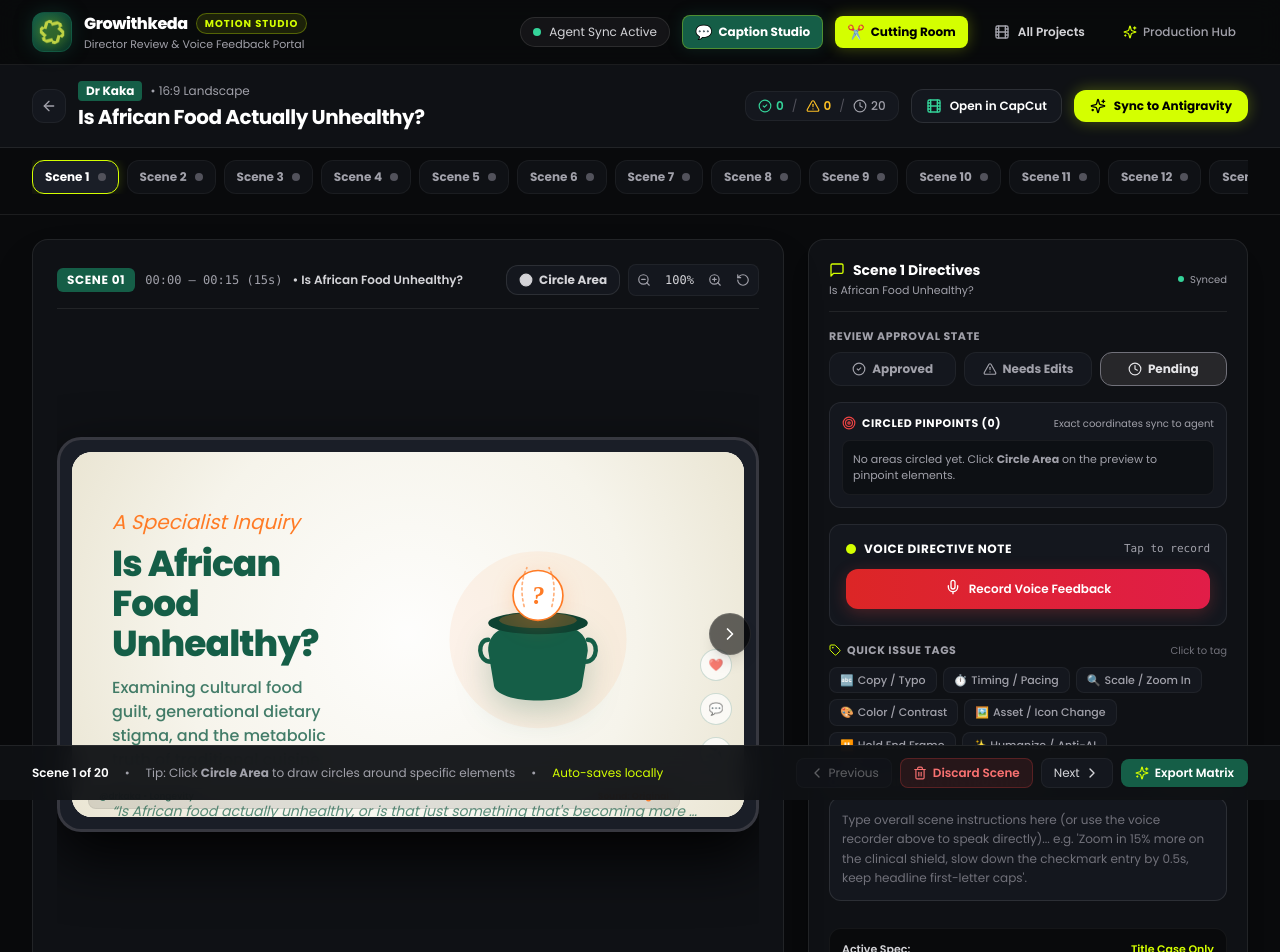
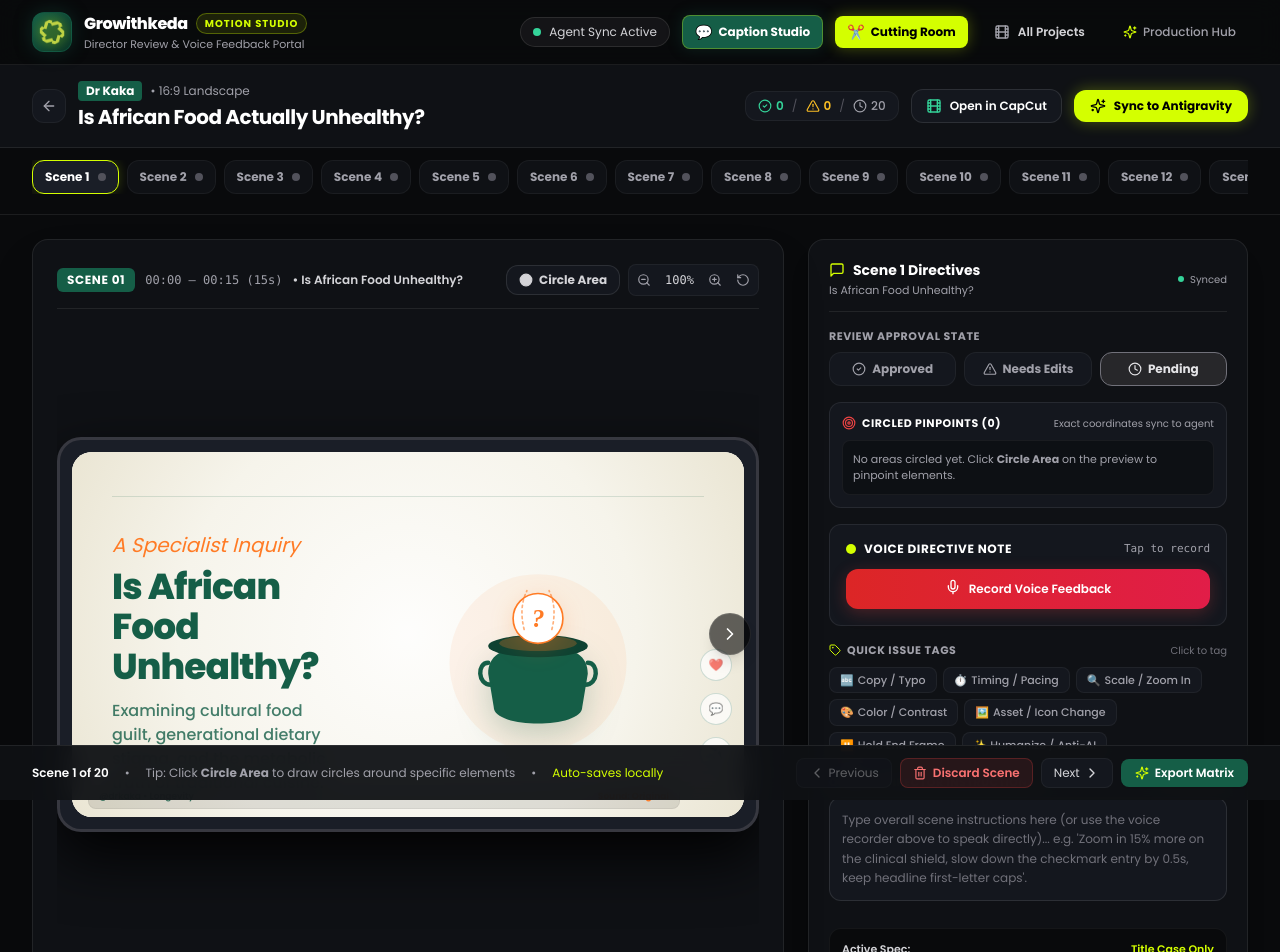
Before and after one commit to thekelechidavid/motion-review-studio, a Next.js app: page /project/dr-kaka-african-food in a window 1280 px wide. Shown: the top 952 px of the page. Built offline with nearby package versions, Linux system fonts and the light colour scheme; a web font is replaced by a local one.

Commit message:
fix(african-food): Add back header divider line (zero text) and remove written footer text

```diff
--- a/components/SceneViewer.tsx
+++ b/components/SceneViewer.tsx
@@ -628,8 +628,11 @@ function renderLandscapeVisual(scene: Scene) {
       {/* Subtle Radial Paper Vignette */}
       <div className="absolute inset-0 bg-[radial-gradient(circle_at_50%_50%,rgba(255,255,255,0.85)_0%,rgba(246,244,235,0.4)_60%,rgba(229,223,201,0.7)_100%)] pointer-events-none" />
 
+      {/* Top Header Divider Line (Clean, Pristine, Zero Text) */}
+      <div className="relative z-10 w-full border-b border-[rgba(21,94,71,0.15)] pb-1" />
+
       {/* Center 16:9 Split: Left 45% Typography Stack | Right 55% Visual Hero (Clean, Unboxed, Zero Clutter) */}
-      <div className="relative z-10 flex-1 grid grid-cols-12 gap-6 lg:gap-8 items-center py-2">
+      <div className="relative z-10 flex-1 grid grid-cols-12 gap-6 lg:gap-8 items-center py-4">
         {/* Left Column: Unboxed Typography */}
         <div className="col-span-5 flex flex-col justify-center">
           {scene.connectiveText && (
@@ -646,10 +649,10 @@ function renderLandscapeVisual(scene: Scene) {
         </div>
 
         {/* Right Column: Hero Visual SVG */}
-        <div className="col-span-7 flex items-center justify-center relative min-h-[220px] sm:min-h-[280px]">
+        <div className="col-span-7 flex items-center justify-center relative min-h-[240px] sm:min-h-[300px]">
           {scene.svgMarkup ? (
             <div
-              className="w-full flex items-center justify-center [&>svg]:w-full [&>svg]:h-auto [&>svg]:max-h-[320px]"
+              className="w-full flex items-center justify-center [&>svg]:w-full [&>svg]:h-auto [&>svg]:max-h-[340px]"
               dangerouslySetInnerHTML={{ __html: scene.svgMarkup }}
             />
           ) : (
@@ -657,15 +660,6 @@ function renderLandscapeVisual(scene: Scene) {
           )}
         </div>
       </div>
-
-      {/* Bottom Spoken Anchor Quote */}
-      {scene.spokenAnchor && (
-        <div className="relative z-10 pt-3 border-t border-[rgba(21,94,71,0.12)] text-center">
-          <p className="font-serif italic text-xs sm:text-sm text-[rgba(21,94,71,0.7)] max-w-2xl mx-auto truncate">
-            “{scene.spokenAnchor}”
-          </p>
-        </div>
-      )}
     </div>
   );
 }
```
